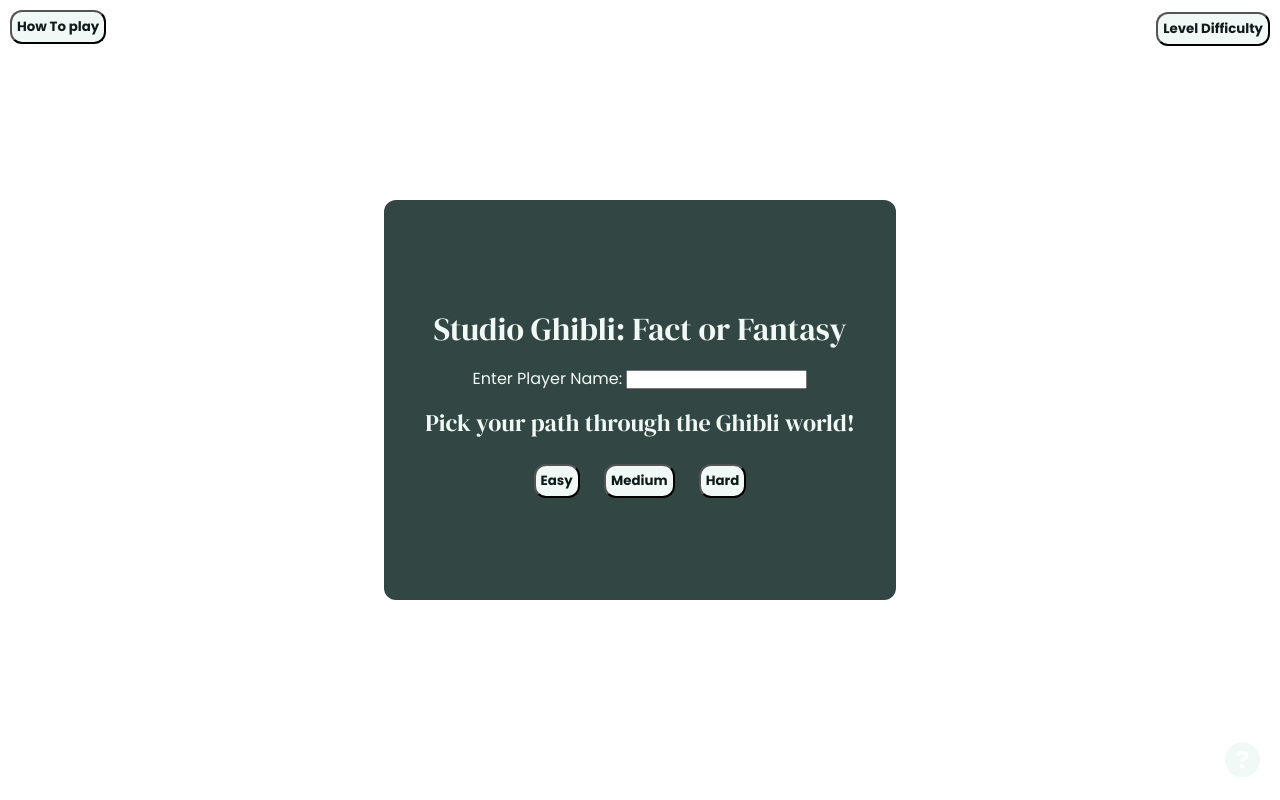
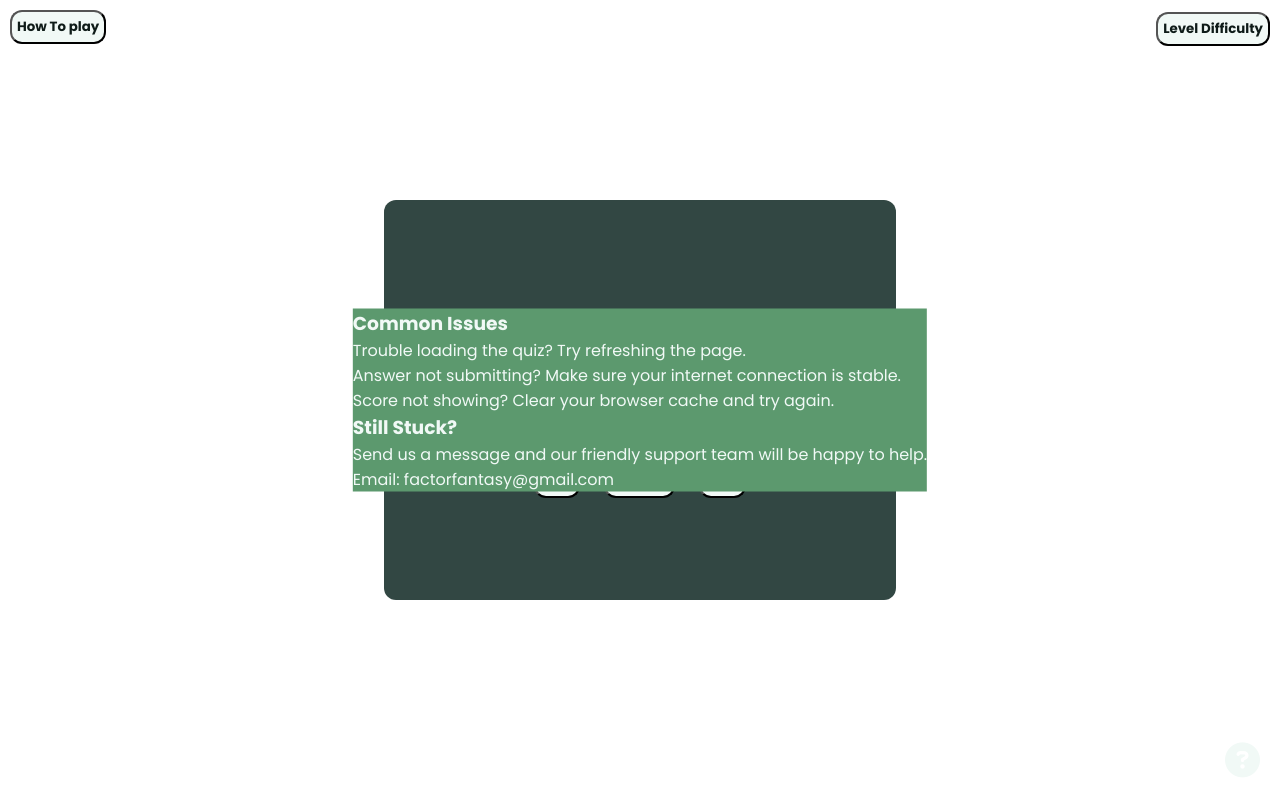
Before and after one commit to georgia622/studio-ghibli-quiz, a plain HTML site: page index.html in a window 1280 px wide. Drawn offline with Linux system fonts and the light colour scheme.

Commit message:
Basic styling and content added to help section

```diff
--- a/assets/css/style.css
+++ b/assets/css/style.css
@@ -172,6 +172,7 @@ button hover effect tutorial from https://www.30secondsofcode.org/*/
     height: 80px;
 }
 
+/*Help section styling*/
 .help-button {
     position: absolute;
     bottom: 2px;
@@ -180,6 +181,16 @@ button hover effect tutorial from https://www.30secondsofcode.org/*/
 
 .help-button:hover {
     color: rgb(255, 206, 133);
+}
+
+.help-content {
+    background-color: #5c996e;
+     position: absolute;
+    top: 50%;
+    left: 50%;
+    margin-right: -50%;
+    transform: translate(-50%, -50%);
+    z-index: 1;
 }
 
 /*Media Queries for mobile screens*/
--- a/index.html
+++ b/index.html
@@ -125,6 +125,17 @@
         </div>
     </div>
    <div class="help-button"><i class="fa-solid fa-circle-question icon-styling"></i></div>
+   <div class="help-content">
+    <h3>Common Issues</h3>
+    <ul class="list-style">
+        <li>Trouble loading the quiz? Try refreshing the page.</li>
+        <li>Answer not submitting? Make sure your internet connection is stable.</li>
+        <li>Score not showing? Clear your browser cache and try again.</li>
+    </ul>
+    <h3>Still Stuck?</h3>
+    <p>Send us a message and our friendly support team will be happy to help.</p>
+    <p>Email: factorfantasy@gmail.com</p>
+   </div>
     <!--Font awesome Icons-->
     <script src="https://kit.fontawesome.com/f6db590005.js" crossorigin="anonymous"></script>
     <script src="assets/js/script.js"></script>
```
